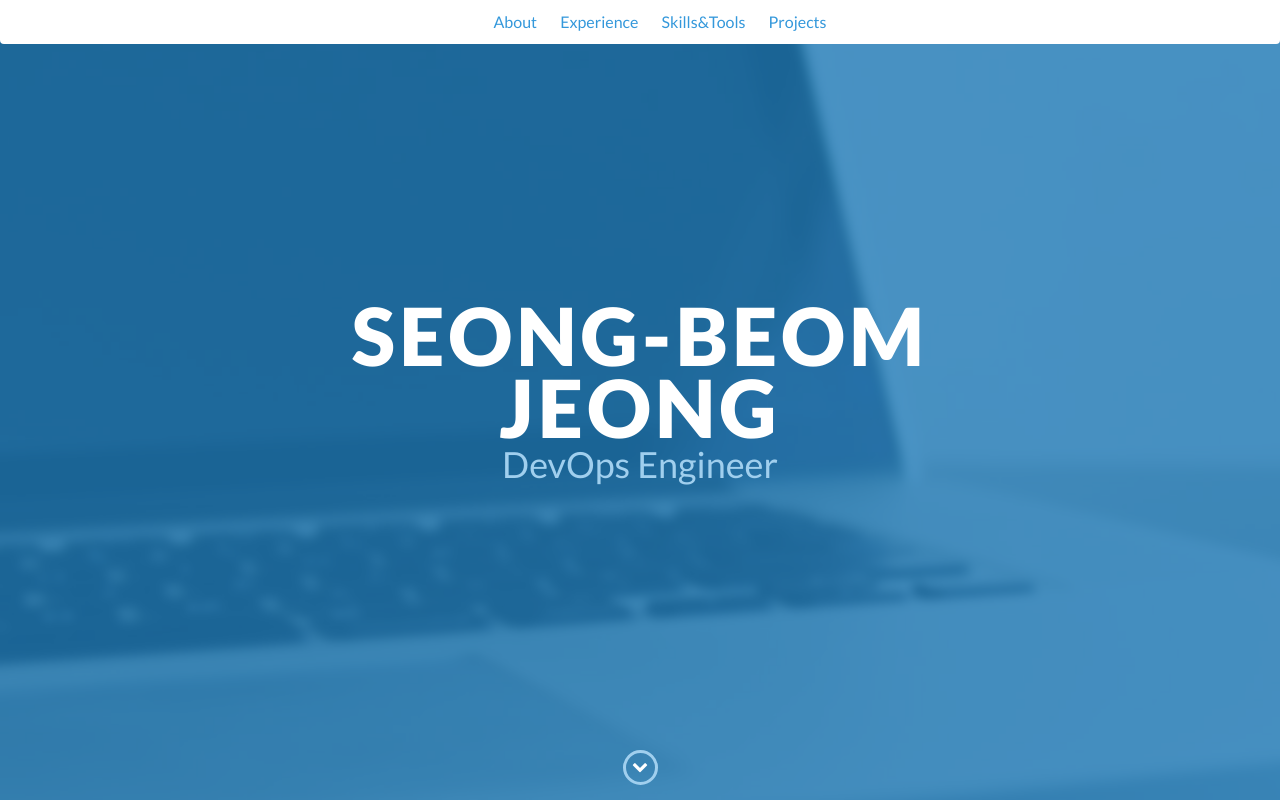
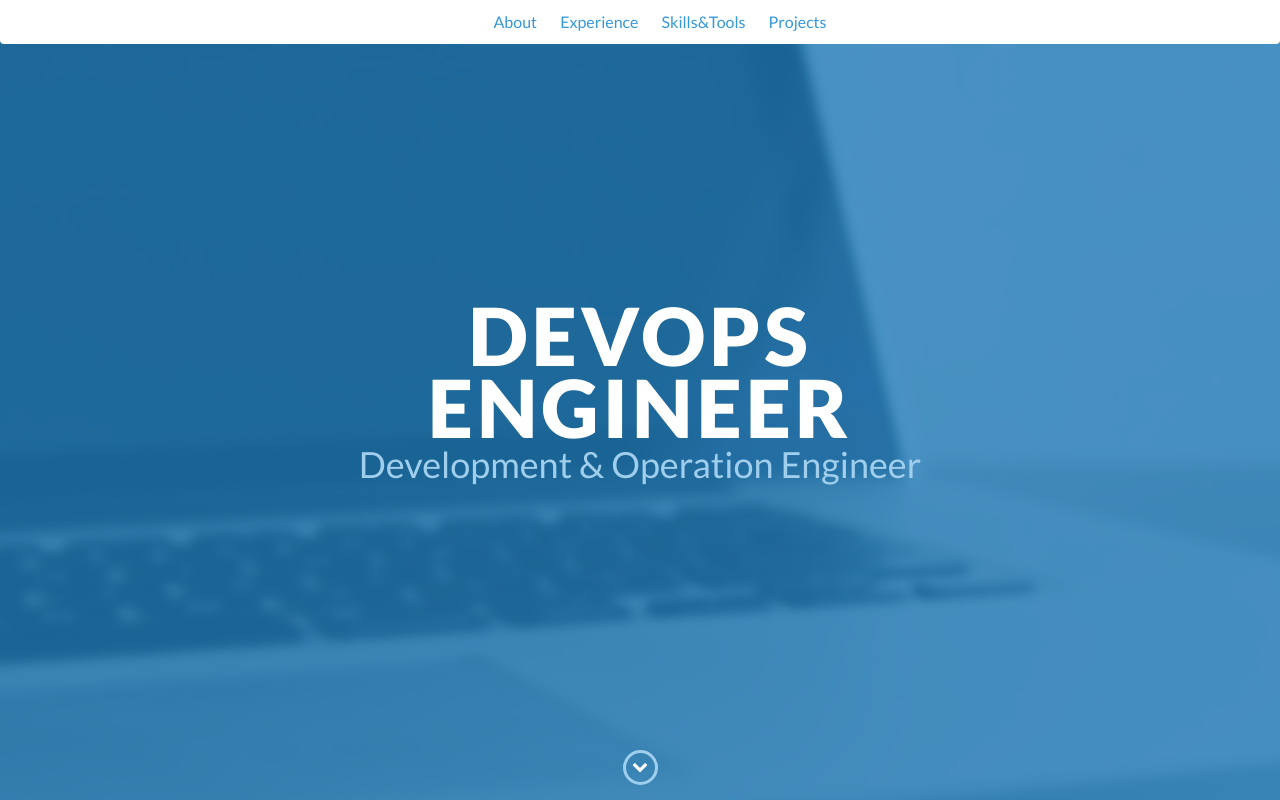
Before and after one commit to happygram/portfolio, a website: page index.html in a window 1280 px wide. Shown: the top 800 px of the page. Drawn offline with nearby package versions, Linux system fonts and the light colour scheme.

Commit message:
타이틀 변경

```diff
--- a/index.html
+++ b/index.html
@@ -5,7 +5,7 @@
     <meta charset="utf-8">
     <meta http-equiv="X-UA-Compatible" content="IE=edge">
     <meta name="viewport" content="width=device-width, initial-scale=1">
-    <title>Seong-Beom Jeong Portfolio</title>
+    <title>Happygram Portfolio</title>
 	<link rel="shortcut icon" href="favicon.ico" type="image/x-icon">
 	<link rel="icon" href="favicon.ico" type="image/x-icon">
     <!-- bootstrap -->
@@ -43,8 +43,8 @@
 
     <div id="lead">
         <div id="lead-content">
-            <h1>Seong-Beom Jeong</h1>
-            <h2>DevOps Engineer</h2>
+            <h1>DevOps Engineer</h1>
+            <h2>Development & Operation Engineer</h2>
         </div>
         <!-- End #lead-content -->
 
```
